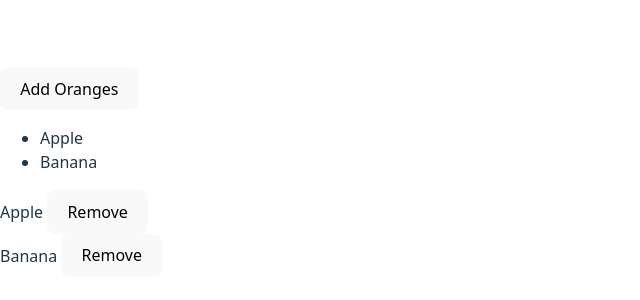
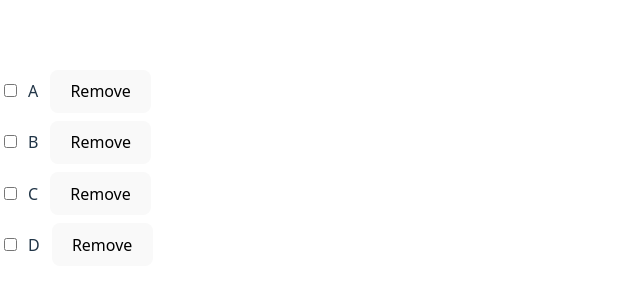
Before and after one commit to Madhuu-k/Learning-React, a React (Vite) app in the folder learning-react/: page / in a window 1280 px wide. Shown: the part 228-528 px from the top of the page, without its empty margins (0-640 px from the left). Built offline with nearby package versions, Linux system fonts and the light colour scheme.

Commit message:
Previous day practice

```diff
--- a/learning-react/src/App.jsx
+++ b/learning-react/src/App.jsx
@@ -1,8 +1,10 @@
-import ArrayState2 from "./Topic-4/ArrayState2";
+import ToggleButton from "./Topic-4/ToggleButton";
 
 function App() {
   return (
-    <ArrayState2 />
+    <>
+       <ToggleButton />
+    </>
   );
 }
 
--- /dev/null
+++ b/learning-react/src/Topic-4/ToggleButton.jsx
@@ -0,0 +1,49 @@
+import { useState } from "react";
+
+function RemoveButton() {
+  const [states, setStates] = useState([
+    { id: 1, text: "A", done: false },
+    { id: 2, text: "B", done: false },
+    { id: 3, text: "C", done: false },
+    { id: 4, text: "D", done: false }
+  ]);
+
+  const removeState = (valueId) => {
+    setStates(prev => prev.filter(item => item.id !== valueId));
+  };
+
+  const toggleDone = (id) => {
+    setStates(prev =>
+      prev.map(item => item.id === id ? { ...item, done: !item.done } : item)
+    );
+  };
+
+  return (
+    <>
+      {states.map(item => (
+        <div key={item.id} style={{ marginBottom: 8 }}>
+          <input
+            type="checkbox"
+            checked={item.done}
+            onChange={() => toggleDone(item.id)}
+          />
+          <span style={{
+            marginLeft: 8,
+            textDecoration: item.done ? "line-through" : "none"
+          }}>
+            {item.text}
+          </span>
+
+          <button
+            style={{ marginLeft: 12 }}
+            onClick={() => removeState(item.id)}
+          >
+            Remove
+          </button>
+        </div>
+      ))}
+    </>
+  );
+}
+
+export default RemoveButton;
```
Also changed, not shown: learning-react/src/Topic-4/AddButton.jsx (added, +17 -0 lines), learning-react/src/Topic-4/Arrays.jsx (added, +33 -0 lines), learning-react/src/Topic-4/MultipleInputs.jsx (added, +23 -0 lines), learning-react/src/Topic-4/RemoveButton.jsx (added, +19 -0 lines), learning-react/src/mini-projects/Todo.jsx (added, +42 -0 lines).
